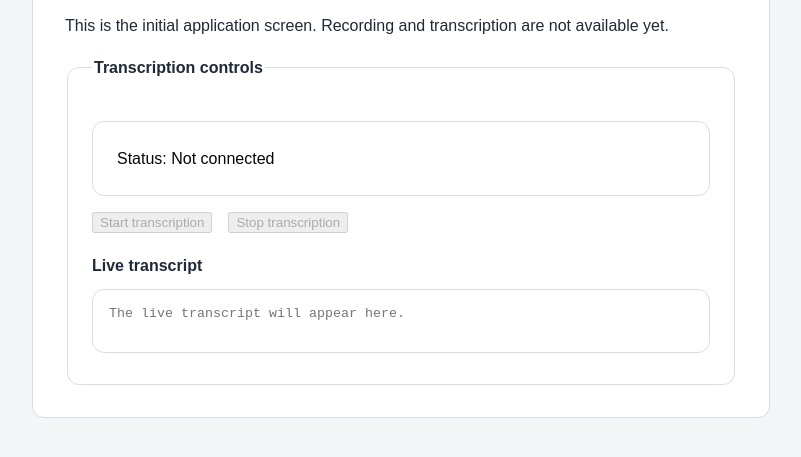
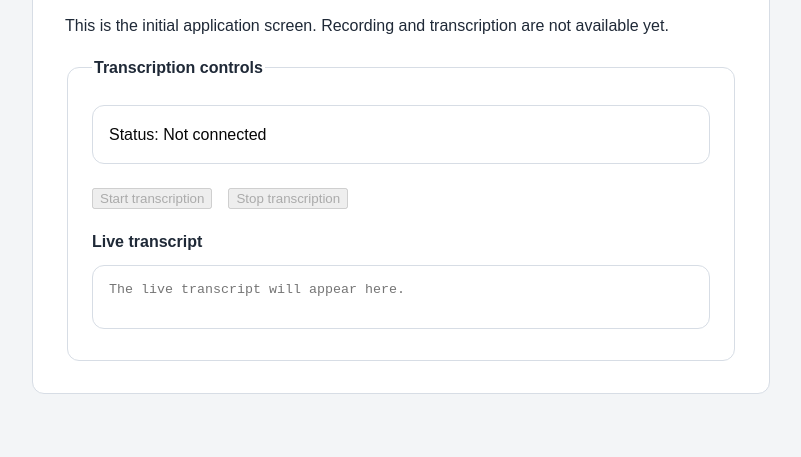
Before and after one commit to JustinasLaunikonis/IT2F-Project-Repak, a plain HTML site: page static/index.html in a window 1280 px wide. Shown: the part 169-626 px from the top of the page, without its empty margins (239-1040 px from the left). Drawn offline with Linux system fonts and the light colour scheme.

Commit message:
adjusted css one more time

```diff
--- a/static/index.css
+++ b/static/index.css
@@ -32,7 +32,9 @@ legend {
 }
 
 #connection-status {
-    padding: 1.5rem;
+    margin-top: 0;
+    margin-bottom: 1.5rem;
+    padding: 1rem;
     color: #070707;
     border: 1px solid #d7dde5;
     border-radius: 0.75rem;
```
